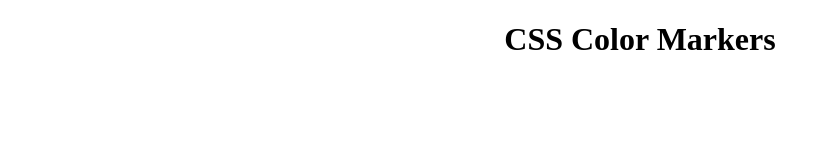
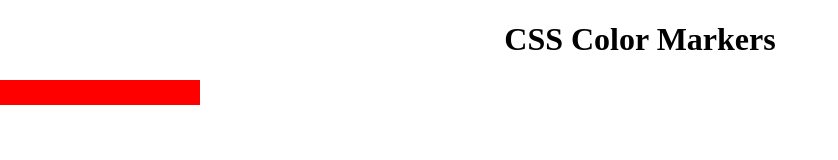
Before and after one commit to ingrisandrade/freeCodeCamp, a plain HTML site: page responsive_web_design/css_color_markers.htm in a window 1280 px wide. Shown: the whole page, without its empty margins (0-838 px from the left). Drawn offline with Linux system fonts and the light colour scheme.

Commit message:
add shape to div element

```diff
--- a/responsive_web_design/css_color_markers.css
+++ b/responsive_web_design/css_color_markers.css
@@ -8,3 +8,9 @@ body {
 h1 {
   text-align: center;
 }
+
+.marker {
+  background-color: red;
+  width: 200px;
+  height: 25px;
+}
```
